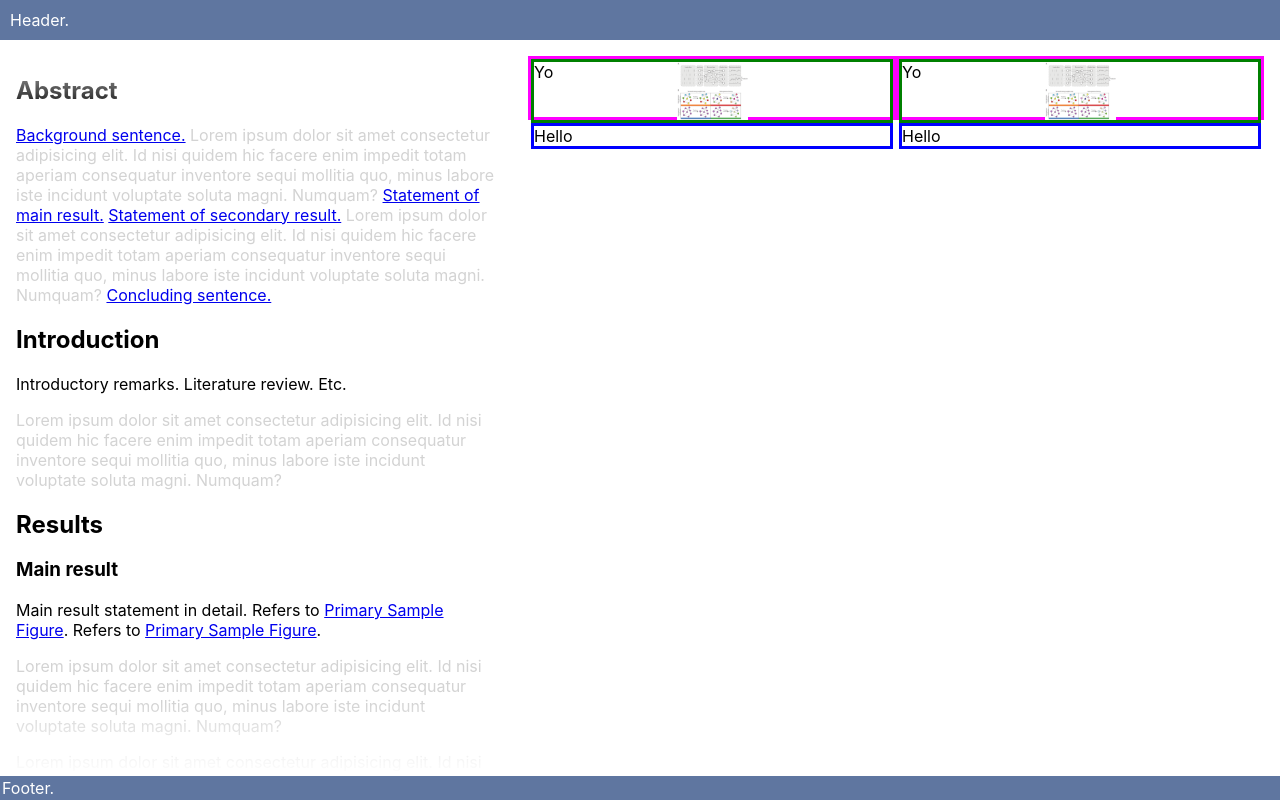
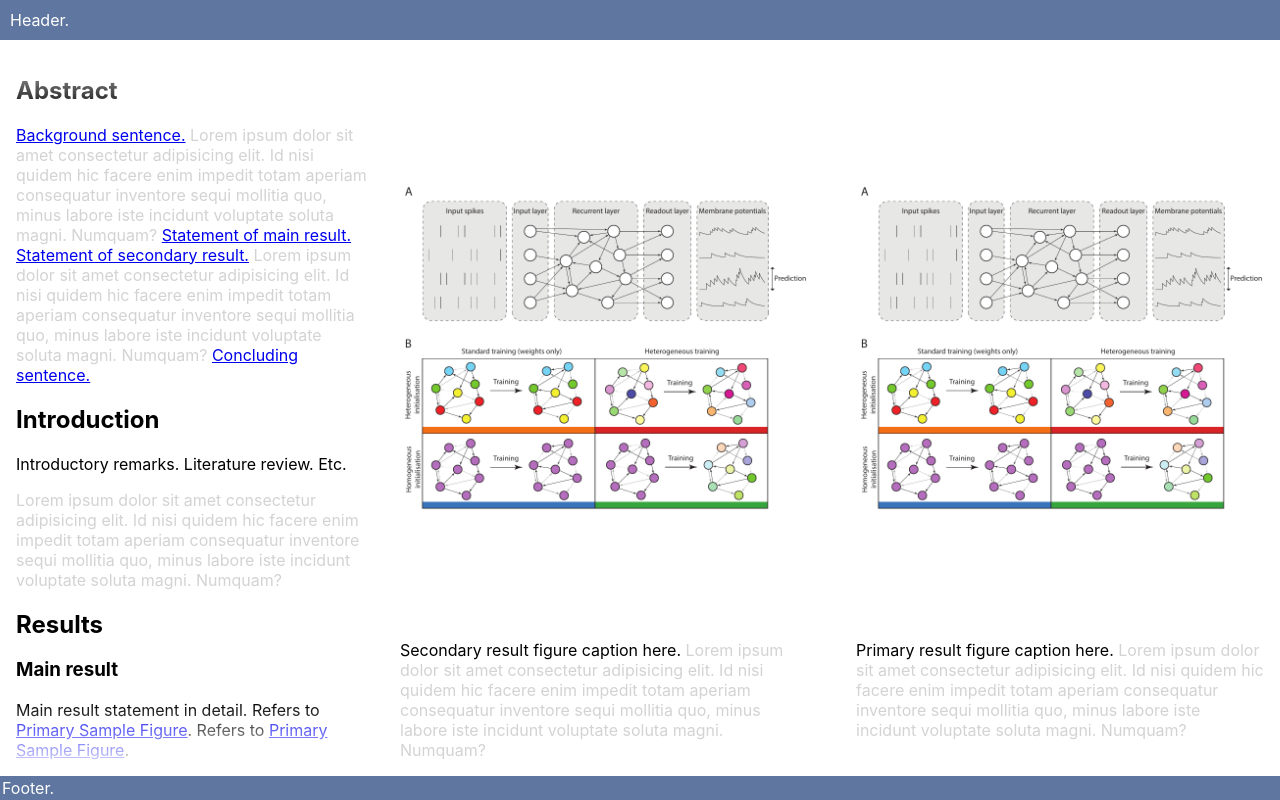
Before and after one commit to thesamovar/notpaper-ideas, a React (Create React App) app: page / in a window 1280 px wide. Built offline with nearby package versions, Linux system fonts and the light colour scheme.

Commit message:
new grid-based layout, now works with figures

```diff
--- a/src/App.js
+++ b/src/App.js
@@ -16,7 +16,7 @@ class App extends react.Component {
     });
     // create a component for the main text flow (so that we don't need to recreate it when it re-renders)
     this.flow_column = (
-      <div id="FlowColumn" className="Column" style={{ width: "40%" }}>
+      <div id="FlowColumn" className="Column">
         <div dangerouslySetInnerHTML={{ __html: sec_main.innerHTML }} />
       </div>
     );
@@ -73,13 +73,11 @@ class App extends react.Component {
         <div className="Header">
           Header.
         </div>
-        <div className="MainPanel">
-          {this.flow_column}
-          <div id="RelatedColumn" className="Column" style={{ width: "60%" }}>
-            <Related key="related">
-              {this.state.related}
-            </Related>
-          </div>
+        {this.flow_column}
+        <div id="RelatedColumn" className="Column">
+          <Related key="related">
+            {this.state.related}
+          </Related>
         </div>
         <div className="Footer">
           Footer.
--- a/src/components/Figure.js
+++ b/src/components/Figure.js
@@ -4,7 +4,6 @@ import Box from './Box.js';
 class Figure extends react.Component {
     render() {
         return (
-            <Box key={this.key+"-box"}>
             <div className="notpaperFigure">
                 <div className="notpaperFigureImage" style={{
                     backgroundImage: "url('"+this.props.imgsrc+"')",
@@ -13,12 +12,9 @@ class Figure extends react.Component {
                     backgroundPosition: "center center",
                     height: "100%"
                     }}>
-                            Yo
                 </div>
-                    {/* <div className="notpaperFigureCaption" dangerouslySetInnerHTML={{__html: this.props.caption}}/> */}
-                    <div className="notpaperFigureCaption">Hello</div>
+                <div className="notpaperFigureCaption" dangerouslySetInnerHTML={{__html: this.props.caption}}/>
             </div>
-            </Box>
         );
 
     }
--- a/src/index.css
+++ b/src/index.css
@@ -13,33 +13,31 @@ code {
 }
 
 .App {
-  display: flex;
-  flex-flow: column;
+  display: grid;
+  grid-template-columns: 30% 70%;
+  grid-template-rows: max-content 1fr max-content;
+  width: 100vw;
   height: 100vh;
 }
 
 .Header {
+  grid-column: 1 / -1;
+  grid-row: 1;
   background-color: rgb(95, 118, 160);
   color: white;
   padding: 10px;
 }
 
-.MainPanel {
-  flex: 2;
-  overflow: hidden;
-}
-
 .Footer {
+  grid-column: 1 / -1;
+  grid-row: 3;
   background-color: rgb(95, 118, 160);
   color: white;
   padding: 2px;
 }
 
 .Column {
-  float: left;
-  height: 100%;
   overflow-y: auto;
-  /* border: 1px solid magenta; */
   box-sizing: border-box;
 }
 
@@ -50,44 +48,26 @@ code {
 
 #RelatedColumn {
   padding: 1em;
-  /* border: 1px solid magenta;   */
+  display: contents;
 }
 
 .related {
-  display: flex;
-  flex-direction: row;
+  display: grid;
+	grid-template-rows: minmax(50%, 1fr) auto;
+	grid-auto-flow: column;
+	grid-auto-columns: 1fr;
+  padding: 1em;
+  column-gap: 3em;
 }
-
-.related .Box {
-  flex: auto;
-}
-
-img {
-  max-width: 100%;
-}
-
-/* .Box {
-  border: 1px solid magenta;
-} */
 
 .lorem {
   color: lightgrey;
 }
 
 .notpaperFigure {
-  display: flex;
-  flex-direction: column;
-  height: 100%;
-  min-height: 100%;
-  border: 3px solid magenta;
+  display: contents;
 }
 
-.notpaperFigureImage {
-  flex: 1 0 auto;
-  border: 3px solid green;
+.Box {
+  grid-row-end: span 2;
 }
-
-.notpaperFigureCaption {
-  flex: 1 0 auto;
-  border: 3px solid blue;
-}
```
Lines whose indentation alone changed are shown as unchanged.
